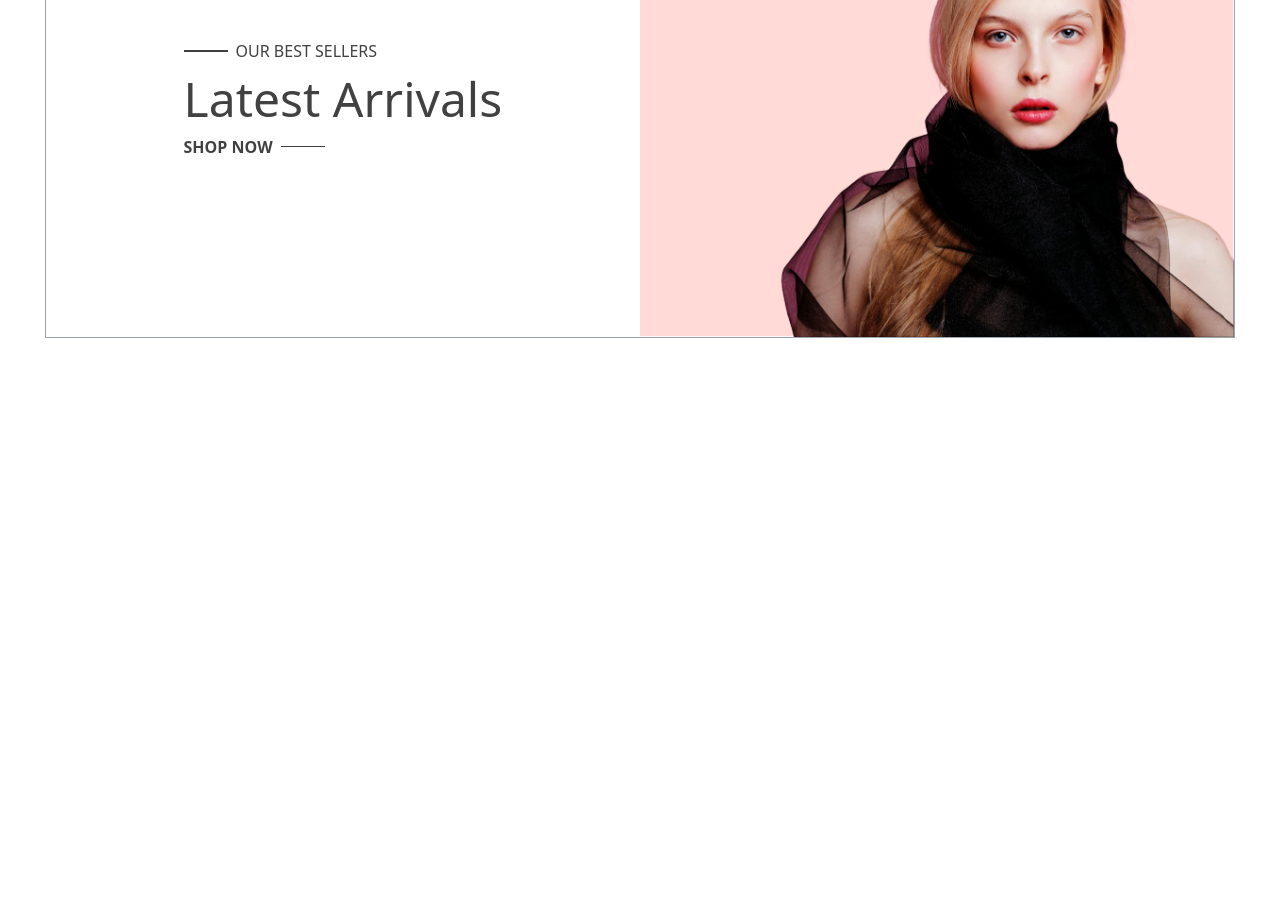
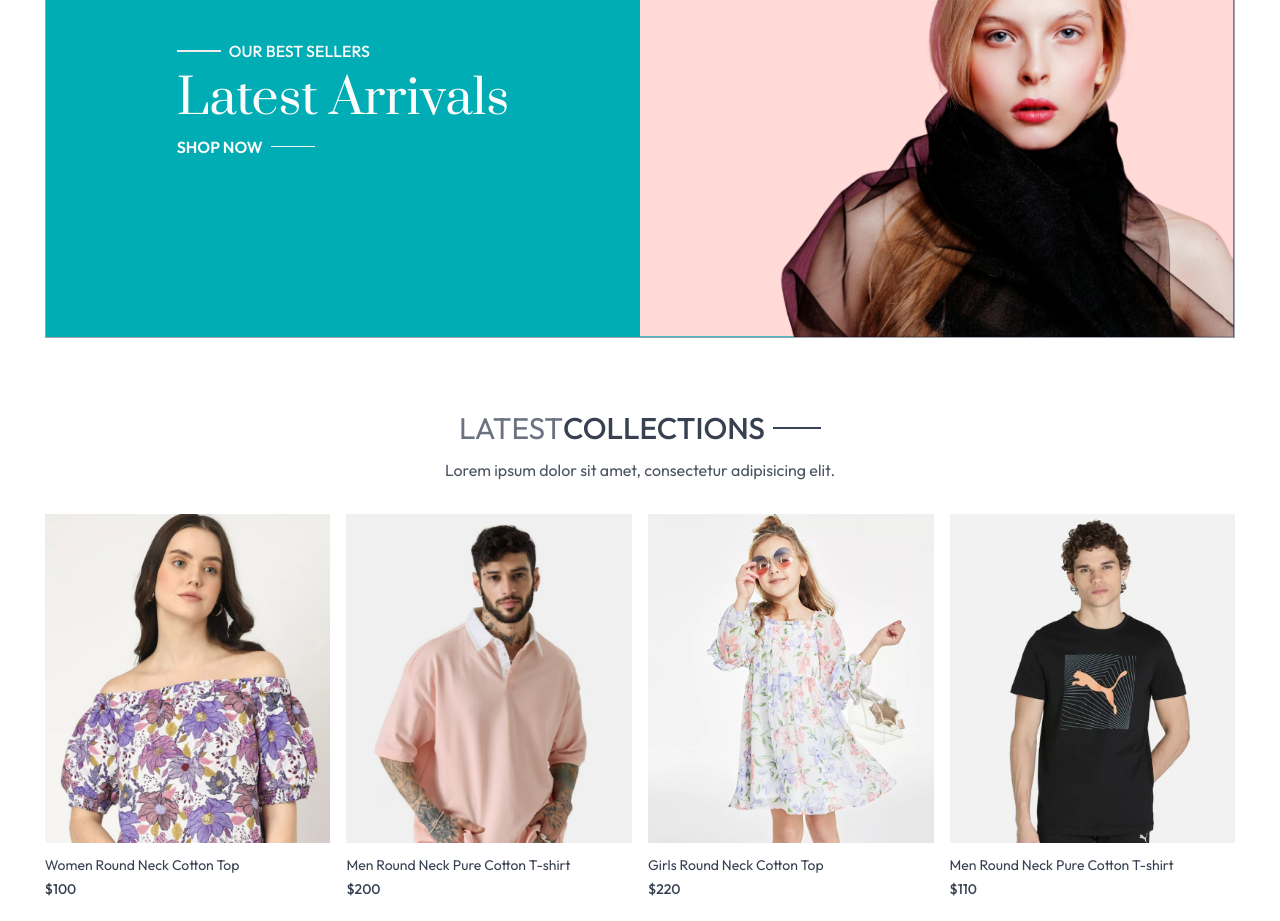
Before and after one commit to Enyewashebr/e-Commerce-Website, a React (Vite) app in the folder Enex-buticks/: page / in a window 1280 px wide. Shown: the part 260-1181 px from the top of the page. Before the commit the page ends 800 px from the top, so only its background shows below. Built offline with nearby package versions, Linux system fonts and the light colour scheme.

Commit message:
adding lattest collection

```diff
--- a/Enex-buticks/package.json
+++ b/Enex-buticks/package.json
@@ -10,6 +10,7 @@
     "preview": "vite preview"
   },
   "dependencies": {
+    "prop-types": "^15.8.1",
     "react": "^18.3.1",
     "react-dom": "^18.3.1",
     "react-router-dom": "^7.1.0",
--- a/Enex-buticks/src/components/Hero.jsx
+++ b/Enex-buticks/src/components/Hero.jsx
@@ -4,26 +4,30 @@ import { assets } from "../assets/assets"
 
 const Hero = () => {
   return (
-    <div className="flex flex-col sm:flex border border-gray-400 sm:flex-row">
+    <div className="flex flex-col sm:flex border border-gray-400 sm:flex-row bg-[#00ADB4]">
       {/* Hero left */}
       <div className="w-full sm:w-1/2 flex items-center justify-center py-10 sm:py-0">
-            <div className="text-[#414141]">
-                <div className="flex
-                 items-center gap-2">
-                    <p className="w-8 md:w-11 h-[2px] bg-[#414141]"></p>
+        <div className="text-[hsl(0,14%,99%)]">
+          <div
+            className="flex
+                 items-center gap-2"
+          >
+            <p className="w-8 md:w-11 h-[2px] bg-[#efeded]"></p>
             <p className="font-medium text-sm md:text-base">OUR BEST SELLERS</p>
           </div>
-                <h1 className="text-3xl sm:py-3 lg:text-5xl leading-relaxed">Latest Arrivals</h1>
+          <h1 className="prata-regular text-3xl sm:py-3 lg:text-5xl leading-relaxed">
+            Latest Arrivals
+          </h1>
           <div className="flex items-center gap-2">
             <p className="font-semibold text-sm md:text-base">SHOP NOW</p>
-                    <p className="w-8 md:w-11 h-[1px] bg-[#414141]"></p>
+            <p className="w-8 md:w-11 h-[1px] bg-[#f5f3f3]"></p>
           </div>
         </div>
       </div>
       {/* Hero right side */}
       <img className="w-full sm:w-1/2" src={assets.hero_img} alt="" />
     </div>
-  )
+  );
 }
 
 export default Hero
--- /dev/null
+++ b/Enex-buticks/src/components/LatestCollection.jsx
@@ -0,0 +1,37 @@
+import  { useContext, useEffect, useState } from 'react'
+import { ShopContext } from '../context/ShopContext'
+import Title from './Title';
+import ProductItem from './ProductItem';
+
+const LatestCollection = () => {
+
+
+    const [latestProducts, setLatestProducts] = useState([]);
+
+const {products} =useContext(ShopContext);
+
+useEffect(()=>{
+    setLatestProducts(products.slice(0,10))
+}, [products])
+
+  return (
+    <div className='my-10 '>
+        <div className='text-center py-8 text-3xl'>
+            <Title text1={'LATEST'} text2={'COLLECTIONS'}/>
+            <p className='w-3/4 m-auto text-xs sm:text-sm md:text-base text-gray-600'>
+            Lorem ipsum dolor sit amet, consectetur adipisicing elit.
+            </p>
+        </div>
+        {/* rendering products */}
+        <div className='grid grid-cols-2 sm:grid-cols-3 md:grid-cols-4 gap-4 gap-y-6'>
+            {
+                latestProducts.map((item, index)=>(
+                    <ProductItem key={index} id={item._id} name={item.name} price={item.price} image={item.image}/>
+                ))
+            }
+        </div>
+    </div>
+  )
+}
+
+export default LatestCollection
--- a/Enex-buticks/src/components/Navbar.jsx
+++ b/Enex-buticks/src/components/Navbar.jsx
@@ -10,37 +10,24 @@ const [visible, setvisible] = useState(false)
 
   return (
     <div className="flex items-center justify-between py-5 font-medium ">
-      <img src={assets.logo3} className="w-20" alt="logo" />
+      <NavLink to="/" className="logo">
+        <img src={assets.logo3} className=" w-20 cursor-pointer " alt="logo" />
+      </NavLink>
+
       <ul className="hidden sm:flex gap-5 text-sm text-gray-700 ">
-        <NavLink
-
-          to="/"
-          className="flex flex-col items-center gap-1"
-        >
+        <NavLink to="/" className="flex flex-col items-center gap-1">
           <p>HOME</p>
           <hr className="w-2/4 border-none h-[1.5px] bg-gray-700 hidden " />
         </NavLink>
-        <NavLink
-
-          to="/collection"
-          className="flex flex-col items-center gap-1"
-        >
+        <NavLink to="/collection" className="flex flex-col items-center gap-1">
           <p>COLLECTION</p>
           <hr className="w-2/4  border-none h-[1.5px] bg-gray-700 hidden  " />
         </NavLink>
-        <NavLink
-
-          to="/about"
-          className="flex flex-col items-center gap-1"
-        >
+        <NavLink to="/about" className="flex flex-col items-center gap-1">
           <p>ABOUT</p>
           <hr className="w-2/4 border-none h-[1.5px] bg-gray-700 hidden " />
         </NavLink>
-        <NavLink
-          to="/contact"
-
-          className="flex flex-col items-center gap-1"
-        >
+        <NavLink to="/contact" className="flex flex-col items-center gap-1">
           <p>CONTACT</p>
           <hr className="w-2/4 border-none h-[1.5px] bg-gray-700 hidden " />
         </NavLink>
@@ -61,13 +48,13 @@ const [visible, setvisible] = useState(false)
             </div>
           </div>
         </div>
-        <Link  to="/cart" className="relative">
+        <Link to="/cart" className="relative">
           <img
             src={assets.cart_icon2}
             alt=""
             className="rounded-full cursor-pointer w-10 min-w-10"
           />
-          <p className="absolute right-[-5px] w-4 text-center leading-4 bg-red-500 text-white aspect-square rounded-full text-[8px] top-[-5px]">
+          <p className="absolute right-[-5px] w-4 text-center leading-4 bg-red-500 text-white aspect-square rounded-full text-[10px] top-[-5px]">
             10
           </p>
         </Link>
--- /dev/null
+++ b/Enex-buticks/src/components/ProductItem.jsx
@@ -0,0 +1,19 @@
+import { useContext } from 'react'
+import { ShopContext } from '../context/ShopContext'
+import {Link} from 'react-router-dom'
+
+const ProductItem = ({id, name,image,price}) => {
+    const {currency}=useContext(ShopContext);
+  return (
+    <Link className='text-gray-700 cursor-pointer' to={`/product/${id}`}>
+        <div className='overflow-hidden'>
+            <img className='hover:scale-110 transitionease-in-out ' src={image[0]} alt="" />
+            <p className='pt-3 pb-1 text-sm '>{name}</p>
+            <p className='text-sm font-medium'>{currency}{price}</p>
+        </div>
+
+    </Link>
+  )
+}
+
+export default ProductItem
--- /dev/null
+++ b/Enex-buticks/src/components/Title.jsx
@@ -0,0 +1,14 @@
+// import React from 'react'
+
+const Title = ({text1, text2}) => {
+  return (
+    <div className="inline-flex gap-2 items-center mb-3">
+        <p className="text-gray-500 ">{text1}<span className="text-gray-700 font-medium">
+            {text2}</span></p>
+        <p className="w-8 sm:w-12 h-[2px] bg-gray-700"></p>
+
+    </div>
+  )
+}
+
+export default Title
--- /dev/null
+++ b/Enex-buticks/src/context/ShopContext.jsx
@@ -0,0 +1,23 @@
+import { createContext } from "react";
+import { products } from "../assets/assets";
+
+export const ShopContext=createContext()
+
+const ShopContextProvider = (props)=>{
+
+    const currency = '$';
+    const delivery_fee = 10;
+
+    const value = {
+        products, delivery_fee, currency
+    }
+
+    return(
+        <ShopContext.Provider value={value}>
+            {props.children}
+
+        </ShopContext.Provider>
+    )
+}
+
+export default ShopContextProvider;
--- a/Enex-buticks/src/index.css
+++ b/Enex-buticks/src/index.css
@@ -1,3 +1,6 @@
+
+@import url('https://fonts.googleapis.com/css2?family=Alfa+Slab+One&family=Anton&family=Outfit:wght@100..900&family=Poppins:ital,wght@0,100;0,200;0,300;0,400;0,500;0,600;0,700;0,800;0,900;1,100;1,200;1,300;1,400;1,500;1,600;1,700;1,800;1,900&family=Prata&display=swap');
+
 @tailwind base;
 @tailwind components;
 @tailwind utilities;
@@ -5,3 +8,22 @@
 a.active hr{
     display: block;
 }
+/* body{
+ overflow: hidden;
+} */
+
+*{
+    font-family: Outfit;
+
+}
+.prata-regular {
+  font-family: "Prata", serif;
+  font-weight: 400;
+  font-style: normal;
+}
+@media (max-width:640px) {
+    a.active:not(.logo){
+        background-color: black;
+        color: white;
+    }
+}
--- a/Enex-buticks/src/main.jsx
+++ b/Enex-buticks/src/main.jsx
@@ -3,9 +3,12 @@ import { createRoot } from 'react-dom/client'
 import './index.css'
 import App from './App.jsx'
 import { BrowserRouter } from 'react-router-dom'
+import ShopContextProvider from './context/ShopContext.jsx'
 
-createRoot(document.getElementById('root')).render(
+createRoot(document.getElementById("root")).render(
   <BrowserRouter>
-    <App />
-  </BrowserRouter>,
-)
+    <ShopContextProvider>
+      <App />
+    </ShopContextProvider>
+  </BrowserRouter>
+);
--- a/Enex-buticks/src/pages/Home.jsx
+++ b/Enex-buticks/src/pages/Home.jsx
@@ -1,11 +1,13 @@
 // import React from 'react'
 
 import Hero from "../components/Hero"
+import LatestCollection from "../components/LatestCollection"
 
 const Home = () => {
   return (
     <div>
       <Hero />
+      <LatestCollection />
 
     </div>
   )
```
Also changed, not shown: 1 other file (tests, documents, lock files or other folders). Lines whose indentation alone changed are shown as unchanged.
